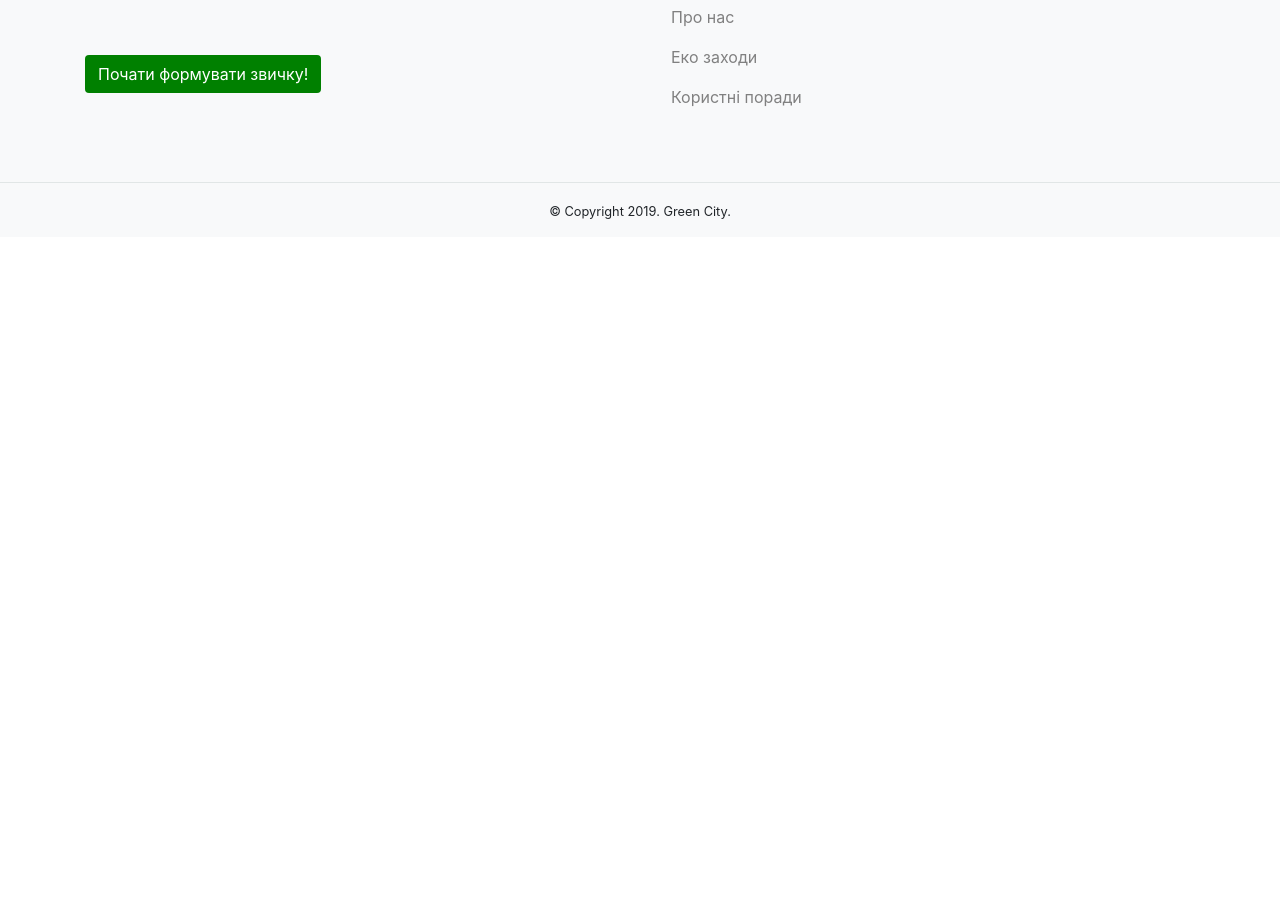
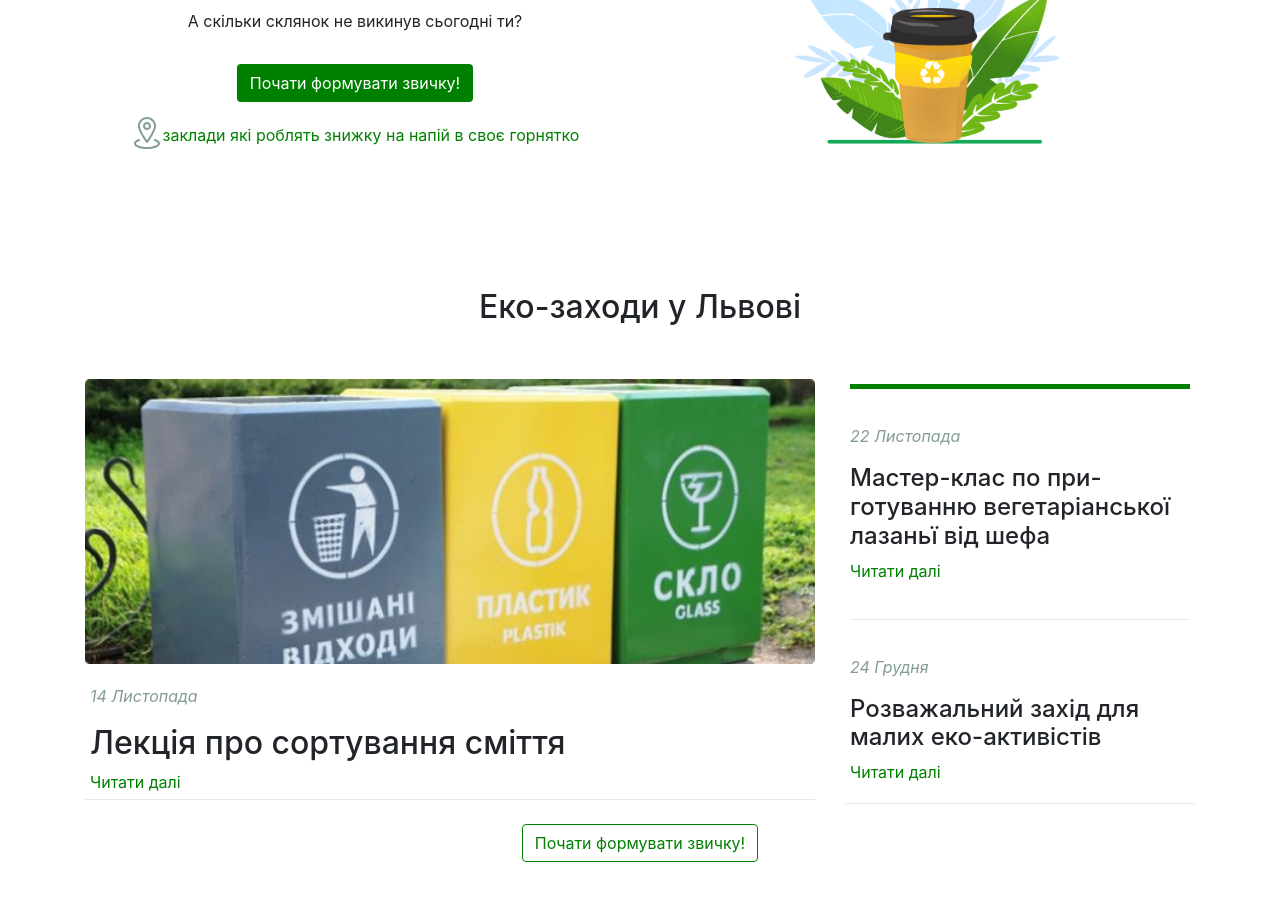
Before and after one commit to MGreshchuk/studyLandingPage, a plain HTML site: page index.html in a window 1280 px wide. Shown: the part 1340-2264 px from the top of the page. Before the commit the page ends 1577 px from the top, so only its background shows below. Drawn offline with nearby package versions, Linux system fonts and the light colour scheme.

Commit message:
new section & form added

```diff
--- a/index.html
+++ b/index.html
@@ -45,6 +45,7 @@
                         </div>
                     </div>
                 </section>
+
                 <section>
                     <h2 class="section-title">Нас 513 і сьогодні ми</h2>
                     <div class="row">
@@ -59,7 +60,71 @@
                         </div>
                     </div>
                 </section>
+
+                <section>
+                    <div class="row">
+                        <div class="col-md-6 section-items">
+                            <p>Не викинули<span class="number"> 12 </span>склянок</p>
+                            <p>А скільки склянок не викинув сьогодні ти?</p>
+                            <button class="btn green-button">Почати формувати звичку!</button>
+                            <div><img src="./images/icon_location.svg"><a class="green-link" href="#">заклади які роблять знижку на напій в своє горнятко</a></div>
+                        </div>
+                        <div class="col-md-6">
+                            <img class="cup-img" src="./images/cup.png">
+                        </div>
+                    </div>
+                </section>
+
+                <section>
+                    <h2 class="section-title">Еко-заходи у Львові</h2>
+                    <div class="row">
+                        <div class="col-md-8">
+                            <div class="bordered-column">
+                                <img class="ecozahid-img" src="./images/Rectangle.png">
+                                <div class="banner-items">
+                                    <p class="italic">14 Листопада</p>
+                                    <h2>Лекція про сортування сміття</h2>
+                                    <a class="green-link" href="#">Читати далі</a>
+                                </div>
+                            </div>
+                        </div>
+                        <div class="col-md-4">
+                            <div class="bordered-column">
+                                <div class="banner-items" style="border-top: 5px green solid;">
+                                    <p class="italic" style="padding-top: 20px;">22 Листопада</p>
+                                    <h2 class="smaller-font">Мастер-клас по при-
+                                        готуванню вегетаріанської лазаньї від шефа</h2>
+                                    <p style="padding-bottom: 20px;"><a class="green-link" href="#">Читати далі</a></p>
+                                </div>
+                                <div class="banner-items border-line">
+                                    <p class="italic" style="padding-top: 20px;">24 Грудня</p>
+                                    <h2 class="smaller-font">Розважальний захід для малих еко-активістів</h2>
+                                    <p style="padding-bottom: 3px;"><a class="green-link" href="#">Читати далі</a></p>
+                                </div>
+                            </div>
+                        </div>
+                        <button class="btn" style="border: 1px green solid; background-color: #fff; color: green; margin: auto; display: block;">Почати формувати звичку!</button>
+                    </div>
+                </section>
             </div>
+
+            <div style="background-color: #F4F5F7; padding-top: 65px; padding-bottom: 65px;">
+                <div class="row">
+                    <div class="col-md-6"></div>
+                    <div class="col-md-6">
+                        <h2 style="margin-top: 35px; margin-bottom: 35px;">Отримувати цікаві новини</h2>
+                        <p style="margin-top: 35px; margin-bottom: 35px;">Підпишіться на розсилку та завжди будьте в курсі новин та оновлень</p>
+                        <form class="form-inline">
+                            <div>
+                              <label for="inputPassword2" class="sr-only">Password</label>
+                              <input type="password" class="form-control" id="inputPassword2" placeholder="Введіть ваш email">
+                            </div>
+                            <button class="btn" style="background-color: green; color: #fff; margin-left: 15px;">Підписатися!</button>
+                          </form>
+                    </div>
+                </div>
+            </div>
+
         </main>
 
         <footer>
--- a/styles.css
+++ b/styles.css
@@ -23,6 +23,7 @@
 
 .section-title {
     text-align: center;
+    padding-bottom: 45px;
 }
 
 section {
@@ -32,15 +33,18 @@ section {
 
 .section-items {
     text-align: center;
-    margin: auto;
 }
 
 .boy-img {
     width: 80%;
+    margin: auto;
+    display: block;
 }
 
 .ecobag-img {
-    width: 45%;
+    width: 40%;
+    margin: auto;
+    display: block;
     padding-top: 45px;
     padding-bottom: 65px;
 }
@@ -56,10 +60,44 @@ section {
     color: green;
 }
 
+.cup-img {
+    width: 50%;
+    margin: auto;
+    display: block;
+}
+
+.bordered-column {
+    border-bottom: 1px rgba(131, 156, 148, 0.2) solid;
+    margin-bottom: 20px;
+}
+
+.italic {
+    font-style: italic;
+    color: #839C94;
+}
+
+.ecozahid-img {
+    width: 100%;
+}
+
+.banner-items {
+    padding-top: 15px;
+    margin: 5px;
+}
+
+.smaller-font {
+    font-size: 24px;
+}
+
+.border-line {
+    border-top: 1px solid rgba(131, 156, 148, 0.2);
+}
+
 footer {
     background-color: #f8f9fa;
 }
 
+section
 .footer-logo {
     padding-bottom: 60px;
 }
@@ -83,7 +121,7 @@ footer {
 }
 
 .footer-bottom {
-    border-top: 1px solid rgba(131, 156, 148, 0.2);;
+    border-top: 1px solid rgba(131, 156, 148, 0.2);
     text-align: center;
     padding: 15px;
 }
```
Also changed, not shown: images/Rectangle.png (added), images/cup.png (added), 1 other file.
